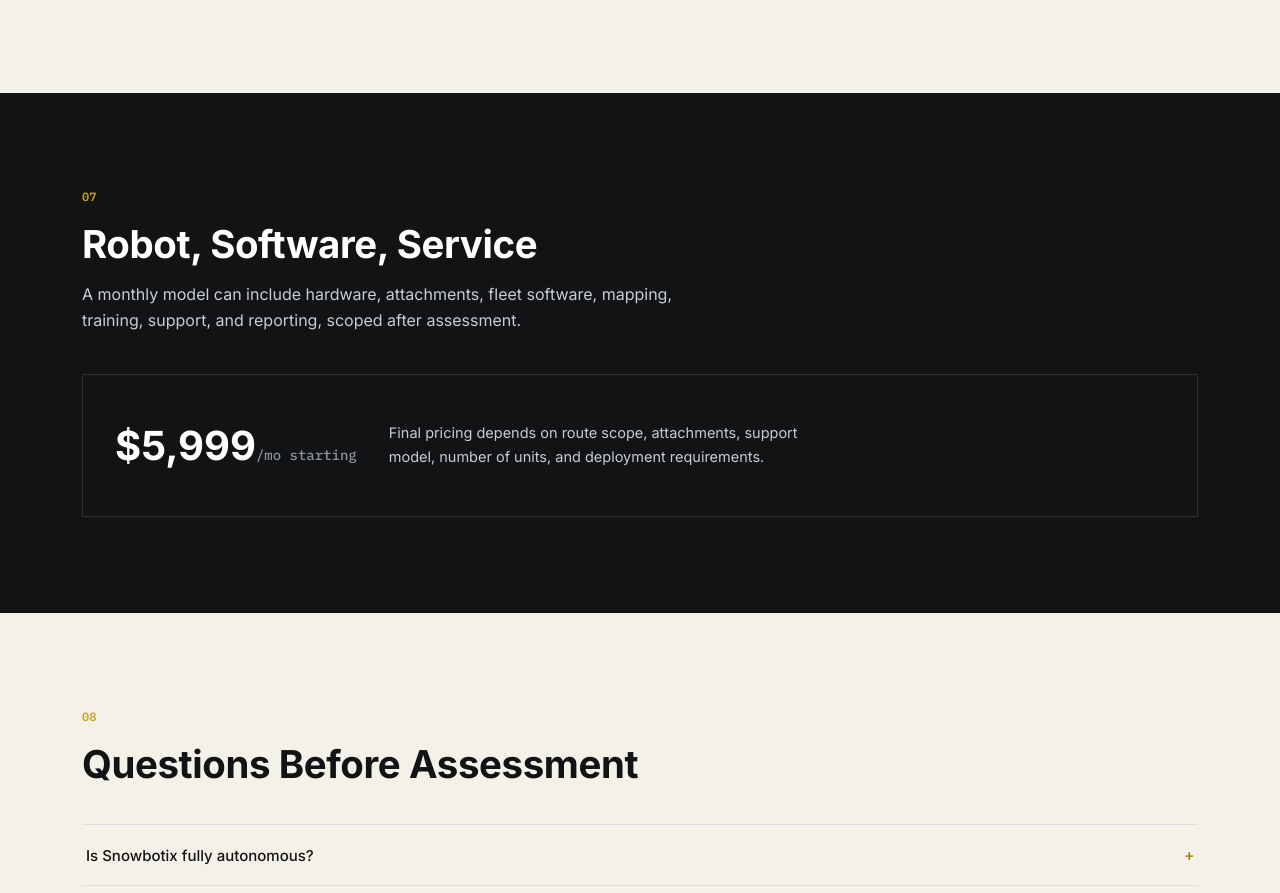
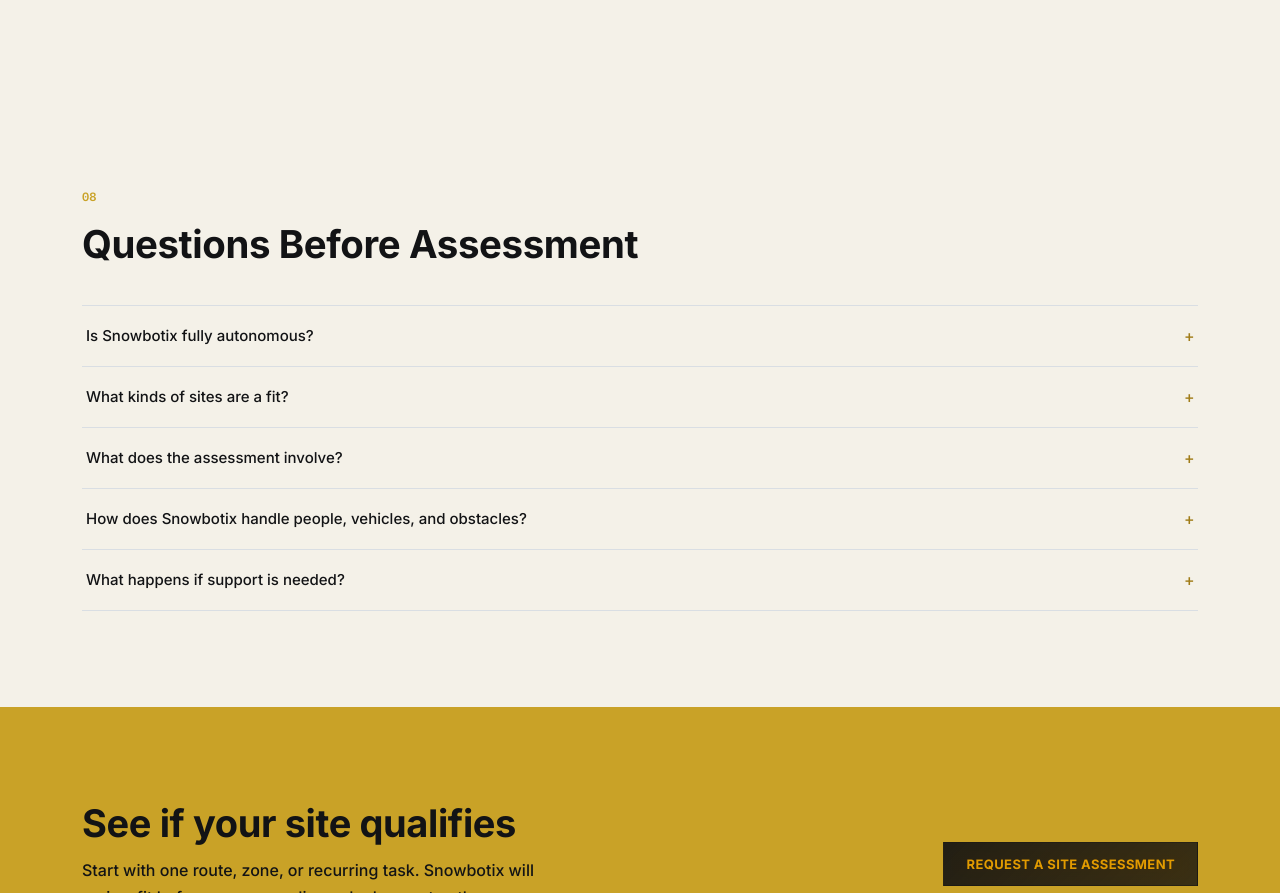
Before and after one commit to ANickel59/snowbotix-website, a plain HTML site: page snowbotix_homepage.html in a window 1280 px wide. Shown: the part 4334-5227 px from the top of the page. Drawn offline with Linux system fonts and the light colour scheme.

Commit message:
Remove pricing section from homepage

```diff
--- a/snowbotix_homepage.html
+++ b/snowbotix_homepage.html
@@ -77,11 +77,6 @@
   .sys-cell h4 { font-size: 16px; margin-top: 10px; }
   .sys-cell p { color: var(--ink-700); font-size: 13.5px; margin-top: 8px; }
 
-  /* 09 : pricing */
-  .pricing-band { display: flex; align-items: center; gap: 32px; margin-top: 40px; border: 1px solid var(--line-on-dark); padding: 32px; flex-wrap: wrap; }
-  .pricing-band .amount { font-family: var(--font-display); font-size: 40px; color: var(--white); font-weight: 700; }
-  .pricing-band .amount span { font-family: var(--font-mono); font-size: 14px; color: var(--gray, #8b939b); font-weight: 400; }
-  .pricing-band p { color: #c7cdd3; font-size: 14.5px; max-width: 440px; }
 
   /* 10 : FAQ */
   .faq-list { margin-top: 40px; border-top: 1px solid var(--paper-100); }
@@ -287,17 +282,6 @@
   </div>
 </section>
 
-<section class="section on-dark">
-  <div class="wrap">
-    <div class="kicker-line"><span class="num">07</span></div>
-    <h2 style="color:var(--white);">Robot, Software, Service</h2>
-    <p style="max-width:640px; margin-top:16px; color:#c7cdd3; font-size:16px;">A monthly model can include hardware, attachments, fleet software, mapping, training, support, and reporting, scoped after assessment.</p>
-    <div class="pricing-band">
-      <div class="amount">$5,999<span>/mo starting</span></div>
-      <p>Final pricing depends on route scope, attachments, support model, number of units, and deployment requirements.</p>
-    </div>
-  </div>
-</section>
 
 <section class="section on-light">
   <div class="wrap">
```
